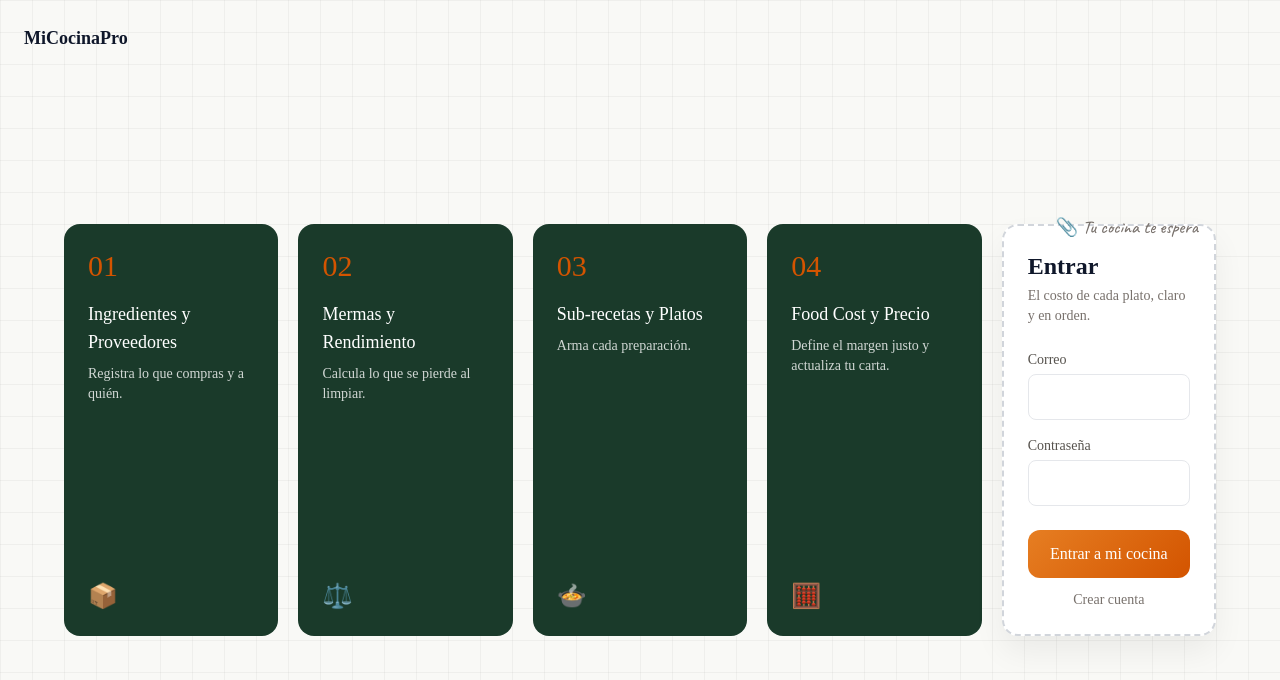
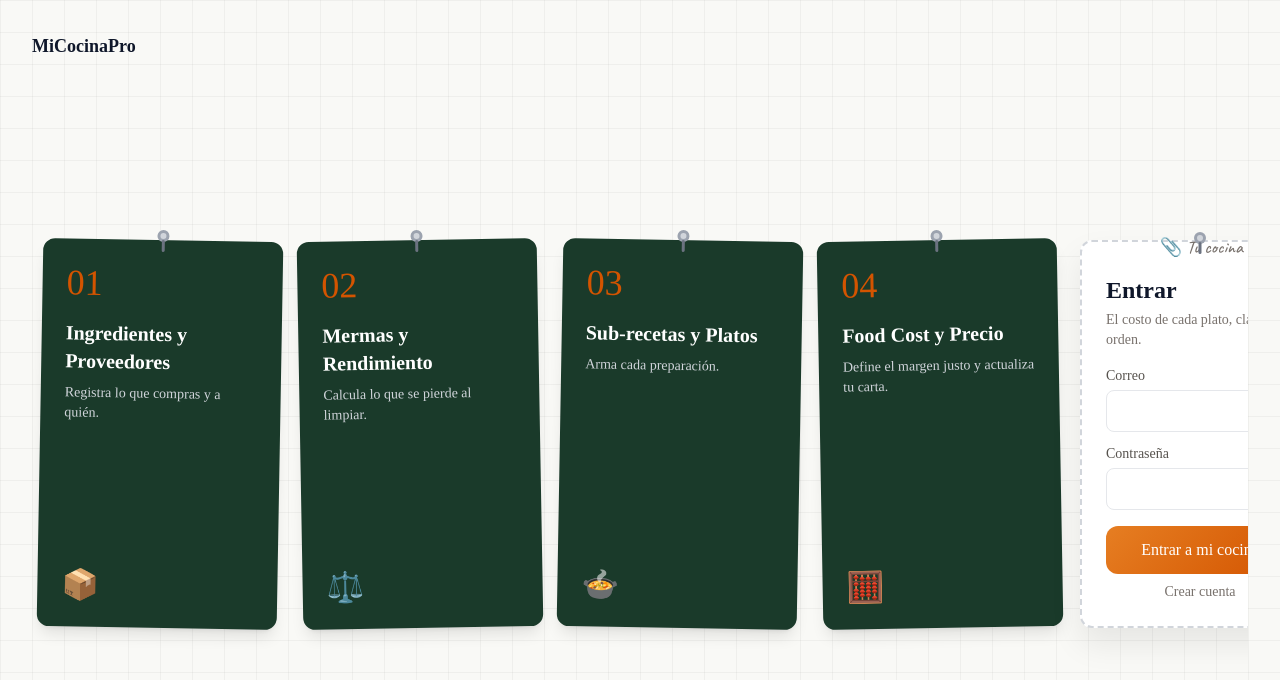
Before and after one commit to jhonfith-max/micocinapro, a Next.js app: page /login in a window 1280 px wide. Shown: the top 680 px of the page. Built offline with nearby package versions, Linux system fonts and the light colour scheme; no server answers.

Commit message:
login pinned cards

```diff
--- a/src/app/(auth)/login/page.tsx
+++ b/src/app/(auth)/login/page.tsx
@@ -5,11 +5,23 @@ import { useRouter } from "next/navigation";
 import { supabase } from "@/lib/supabase";
 
 const PASOS = [
-  { n: "01", titulo: "Ingredientes y Proveedores", texto: "Registra lo que compras y a quién.", icono: "📦" },
-  { n: "02", titulo: "Mermas y Rendimiento", texto: "Calcula lo que se pierde al limpiar.", icono: "⚖️" },
-  { n: "03", titulo: "Sub-recetas y Platos", texto: "Arma cada preparación.", icono: "🍲" },
-  { n: "04", titulo: "Food Cost y Precio", texto: "Define el margen justo y actualiza tu carta.", icono: "🧮" },
+  { n: "01", titulo: "Ingredientes y Proveedores", texto: "Registra lo que compras y a quién.", icono: "📦", rot: "rotate-1" },
+  { n: "02", titulo: "Mermas y Rendimiento", texto: "Calcula lo que se pierde al limpiar.", icono: "⚖️", rot: "-rotate-1" },
+  { n: "03", titulo: "Sub-recetas y Platos", texto: "Arma cada preparación.", icono: "🍲", rot: "rotate-1" },
+  { n: "04", titulo: "Food Cost y Precio", texto: "Define el margen justo y actualiza tu carta.", icono: "🧮", rot: "-rotate-1" },
 ];
+
+function Pin() {
+  return (
+    <div className="absolute -top-3 left-1/2 -translate-x-1/2 z-10">
+      <svg width="28" height="28" viewBox="0 0 28 28" fill="none">
+        <circle cx="14" cy="8" r="6" fill="#9ca3af" />
+        <circle cx="14" cy="8" r="3" fill="#d1d5db" />
+        <rect x="12.5" y="12" width="3" height="12" rx="1.5" fill="#6b7280" />
+      </svg>
+    </div>
+  );
+}
 
 export default function LoginPage() {
   const router = useRouter();
@@ -29,50 +41,52 @@ export default function LoginPage() {
   };
 
   return (
-    <div className="min-h-screen w-full flex flex-col p-6" style={{ backgroundColor: "#F9F9F6", backgroundImage: "linear-gradient(rgba(0,0,0,0.04) 1px, transparent 1px), linear-gradient(90deg, rgba(0,0,0,0.04) 1px, transparent 1px)", backgroundSize: "32px 32px" }}>
+    <div className="min-h-screen w-full flex flex-col p-4 sm:p-8" style={{ backgroundColor: "#F9F9F6", backgroundImage: "linear-gradient(rgba(0,0,0,0.04) 1px, transparent 1px), linear-gradient(90deg, rgba(0,0,0,0.04) 1px, transparent 1px)", backgroundSize: "32px 32px" }}>
       <link href="https://fonts.googleapis.com/css2?family=Caveat:wght@500;600&display=swap" rel="stylesheet" />
       <style>{`
-        @keyframes fadeUp{from{opacity:0;transform:translateY(20px)}to{opacity:1;transform:translateY(0)}}
-        .fade-up{animation:fadeUp .5s ease-out both}
+        @keyframes dropIn{from{opacity:0;transform:translateY(-30px)}to{opacity:1;transform:translateY(0)}}
+        .drop-in{animation:dropIn .6s cubic-bezier(.34,1.56,.64,1) both}
       `}</style>
-      <div className="mb-8">
+      <div className="mb-6 sm:mb-10">
         <p className="text-lg font-semibold">MiCocinaPro</p>
       </div>
-      <div className="flex-1 flex items-center justify-center">
-        <div className="w-full max-w-6xl flex flex-col lg:flex-row gap-4 lg:gap-5">
+      <div className="flex-1 flex items-center justify-center overflow-x-auto">
+        <div className="w-full max-w-7xl flex flex-col lg:flex-row gap-6 lg:gap-5 px-2">
           {PASOS.map((p, i) => (
-            <div key={p.n} className="flex-1 fade-up" style={{ animationDelay: `${i * 0.08}s` }}>
-              <div className="h-full min-h-[280px] p-6 rounded-2xl text-white flex flex-col" style={{ backgroundColor: "#1A3A2A" }}>
-                <p className="text-3xl font-light" style={{ color: "#D35400" }}>{p.n}</p>
-                <p className="mt-4 text-lg font-medium">{p.titulo}</p>
-                <p className="mt-2 text-sm opacity-80 flex-1">{p.texto}</p>
-                <p className="mt-4 text-2xl">{p.icono}</p>
+            <div key={p.n} className="flex-1 drop-in" style={{ animationDelay: `${i * 0.1}s` }}>
+              <div className={`relative h-full min-h-[320px] lg:min-w-[240px] p-6 rounded-xl text-white flex flex-col shadow-lg hover:-translate-y-2 hover:shadow-2xl transition-all duration-300 ${p.rot}`} style={{ backgroundColor: "#1A3A2A" }}>
+                <Pin />
+                <p className="text-4xl font-light" style={{ color: "#D35400" }}>{p.n}</p>
+                <p className="mt-4 text-xl font-semibold">{p.titulo}</p>
+                <p className="mt-2 text-sm text-gray-300 flex-1">{p.texto}</p>
+                <p className="mt-auto pt-4 text-3xl">{p.icono}</p>
               </div>
             </div>
           ))}
-          <div className="flex-1 fade-up" style={{ animationDelay: "0.32s" }}>
-            <div className="relative h-full min-h-[280px] bg-white border-2 border-dashed border-gray-300 rounded-2xl p-6 flex flex-col" style={{ boxShadow: "0 16px 32px rgba(0,0,0,.06)" }}>
-              <div className="absolute -top-3 right-4 text-stone-500" style={{ fontFamily: "Caveat, cursive", fontSize: "18px" }}>
+          <div className="flex-1 drop-in" style={{ animationDelay: "0.4s" }}>
+            <div className="relative h-full min-h-[320px] lg:min-w-[240px] bg-white border-2 border-dashed border-gray-300 rounded-xl p-6 flex flex-col shadow-lg" style={{ boxShadow: "0 16px 32px rgba(0,0,0,.08)" }}>
+              <Pin />
+              <div className="absolute -top-2 right-4 text-stone-500" style={{ fontFamily: "Caveat, cursive", fontSize: "18px" }}>
                 📎 Tu cocina te espera
               </div>
-              <h1 className="text-2xl font-semibold">Entrar</h1>
+              <h1 className="text-2xl font-semibold mt-2">Entrar</h1>
               <p className="mt-1 text-sm text-stone-500">El costo de cada plato, claro y en orden.</p>
               {error && <p className="mt-3 text-sm text-red-600">{error}</p>}
-              <form onSubmit={entrar} className="mt-6 flex-1 flex flex-col">
-                <div className="space-y-4 flex-1">
+              <form onSubmit={entrar} className="mt-4 flex-1 flex flex-col">
+                <div className="space-y-3 flex-1">
                   <div>
                     <label className="block text-sm text-stone-600 mb-1">Correo</label>
-                    <input required type="email" value={email} onChange={(e) => setEmail(e.target.value)} className="w-full px-4 py-2.5 border rounded-lg" />
+                    <input required type="email" value={email} onChange={(e) => setEmail(e.target.value)} className="w-full px-3 py-2 border rounded-lg focus:ring-2 focus:ring-orange-400 focus:outline-none" />
                   </div>
                   <div>
                     <label className="block text-sm text-stone-600 mb-1">Contraseña</label>
-                    <input required type="password" value={password} onChange={(e) => setPassword(e.target.value)} className="w-full px-4 py-2.5 border rounded-lg" />
+                    <input required type="password" value={password} onChange={(e) => setPassword(e.target.value)} className="w-full px-3 py-2 border rounded-lg focus:ring-2 focus:ring-orange-400 focus:outline-none" />
                   </div>
                 </div>
-                <button disabled={loading} className="mt-6 w-full py-3 rounded-xl text-white transition-all hover:scale-105" style={{ background: "linear-gradient(135deg,#E67E22,#D35400)" }}>
+                <button disabled={loading} className="mt-4 w-full py-3 rounded-xl text-white transition-all hover:scale-105" style={{ background: "linear-gradient(135deg,#E67E22,#D35400)" }}>
                   {loading ? "Entrando..." : "Entrar a mi cocina"}
                 </button>
-                <button type="button" onClick={() => router.push("/register")} className="mt-3 text-sm text-stone-500 hover:text-stone-700">Crear cuenta</button>
+                <button type="button" onClick={() => router.push("/register")} className="mt-2 text-sm text-stone-500 hover:text-stone-700">Crear cuenta</button>
               </form>
             </div>
           </div>
```
